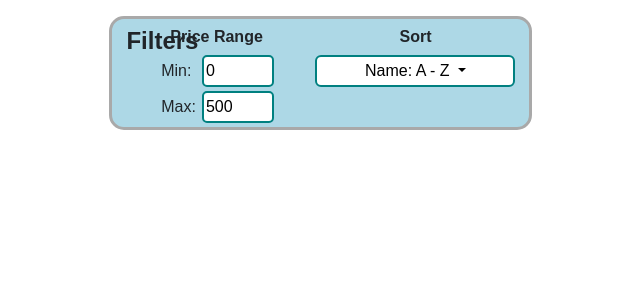
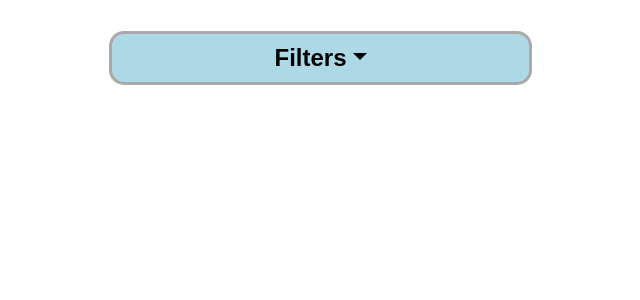
Before and after one commit to BlackCat64/ssh-shop-prototype, a React (Create React App) app: page /shop/results in a window 1280 px wide. Shown: the top 300 px of the page, without its empty margins (313-953 px from the left). Built offline with nearby package versions, Linux system fonts and the light colour scheme.

Commit message:
Filters now appear in a dropdown box.

```diff
--- a/src/App.css
+++ b/src/App.css
@@ -2,37 +2,54 @@
     font-family: Arial, serif;
 }
 
-.filterSelect {
-    display: flex;
-    justify-content: space-around;
-    gap: 15px;
-    align-items: flex-start;
-
+.filtersDropdown {
     background-color: lightblue;
     border-radius: 15px;
     border: 3px darkgray solid;
-    text-align: left;
+    text-align: center;
+    font-weight: bold;
+    font-size: x-large;
 
     margin: 15px 15px 15px 33%;
     width: 33%;
     position: relative;
+    color: black;
+}
+
+.filtersMenu {
+    background-color: lightblue;
+    border-radius: 15px;
+    border: 3px darkgray solid;
+    border-top: 0;
+    text-align: left;
+
+    margin-left: 33%;
+    width: 33%;
+    margin-right: 33%;
+}
+
+.filtersMenu button {
+    padding: 5px 10px 5px 10px;
 }
 
 .filterSelect * {
     padding: 2px;
 }
-
-.filterSelect .title {
-    font-weight: bold;
-    font-size: x-large;
-
-    position: absolute;
-    left: 10px;
-    margin: 0;
-}
-.filterSelect .optionTitle {
+.filterSelect {
     font-weight: bold;
     text-align: center;
+    margin: 5px;
+}
+
+.filterOptionsLayout {
+    width: 90%;
+    margin: 0 auto;
+    table-layout: fixed;
+    border-collapse: collapse;
+}
+.filterOptionsLayout th {
+    width: 50%;
+    padding: 0 20px 5px 20px;
 }
 
 .priceRange .priceInput {
--- a/src/Components/FilterSelect.tsx
+++ b/src/Components/FilterSelect.tsx
@@ -1,16 +1,38 @@
-import React from 'react';
+import React, {useState} from 'react';
 import PriceRangeSelector from './PriceRangeSelector'
 import SortSelector from './SortSelector'
 
-function FilterSelect() {
+const FilterSelect: React.FC = () => {
+    const [dropdownOpen, setDropdownOpen] = useState<boolean>(false);
+
+    const toggleDropdown = () => {
+        setDropdownOpen(!dropdownOpen);
+    };
+
+    // logic for when user clicks "Search" after setting filters goes here
+    const handleSearchClick = () => {
+        setDropdownOpen(false);
+    };
+
     return (
-        <div className="filterSelect">
-            <div className="title">
-                <label>Filters</label>
-            </div>
-            <br></br>
-            <PriceRangeSelector/>
-            <SortSelector/>
+        <div className="dropdown">
+            <button type="button" className="filtersDropdown btn btn-primary dropdown-toggle" data-bs-toggle="dropdown" aria-expanded={dropdownOpen ? "true" : "false"}
+                    onClick={toggleDropdown}>
+                Filters
+            </button>
+            <form className="filtersMenu dropdown-menu p-4" aria-labelledby="filtersDropdown">
+                <div className="filterSelect">
+                    <table className="filterOptionsLayout">
+                        <th>
+                            <PriceRangeSelector/>
+                        </th>
+                        <th>
+                            <SortSelector/>
+                        </th>
+                    </table>
+                    <button className="btn btn-primary" type="button" onClick={handleSearchClick}>Search</button>
+                </div>
+            </form>
         </div>
     );
 }
--- a/src/Components/SortSelector.tsx
+++ b/src/Components/SortSelector.tsx
@@ -12,8 +12,7 @@ const SortSelect: React.FC = () => {
     const [sortType, setSortType] = useState<string>('alphabetical');
 
     const handleSortChange = (type: string) => {
-        setSortType(type); // Update the sort type
-        // You can add any logic here to handle the sorting of your data
+        setSortType(type);
         console.log("Selected Sort Type: ", type);
     };
 
@@ -25,7 +24,7 @@ const SortSelect: React.FC = () => {
 
             <div className="dropdown">
                 <button className="btn btn-secondary dropdown-toggle" type="button" data-bs-toggle="dropdown" aria-expanded="false">
-                    {sortOptions[sortType]}  {/* Display the mapped sort option */}
+                    {sortOptions[sortType]}
                 </button>
                 <ul className="dropdown-menu">
                     {Object.keys(sortOptions).map((type) => (
@@ -34,7 +33,7 @@ const SortSelect: React.FC = () => {
                                 className="dropdown-item"
                                 onClick={() => handleSortChange(type)}
                             >
-                                {sortOptions[type]}  {/* Display the corresponding display name */}
+                                {sortOptions[type]}
                             </button>
                         </li>
                     ))}
```
